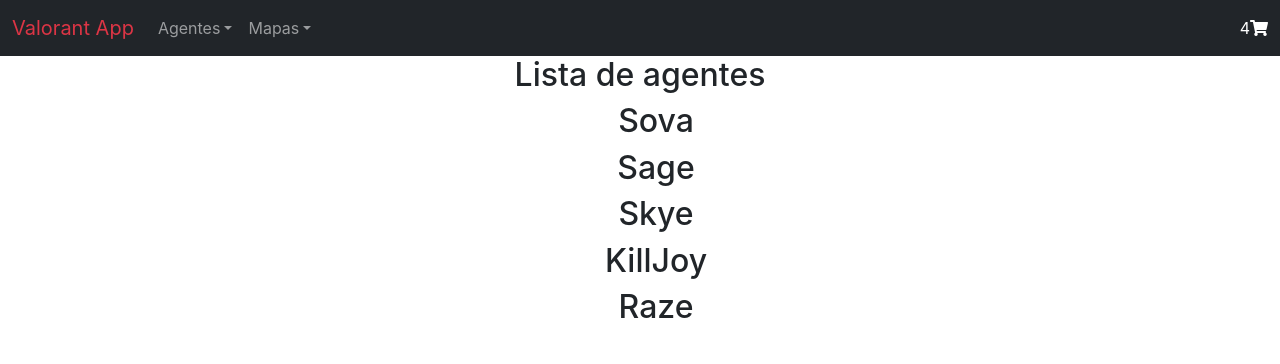
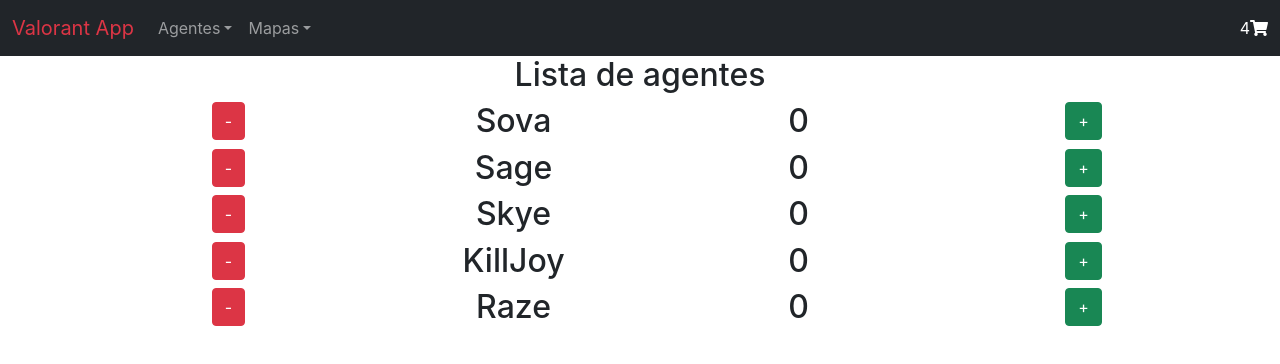
Before and after one commit to wachuleru/valorant_app, a React (Create React App) app: page / in a window 1280 px wide. Shown: the top 364 px of the page. Built offline with nearby package versions, Linux system fonts and the light colour scheme.

Commit message:
se agrega contador, se cambian componentas a funciones

```diff
--- a/src/components/Item.js
+++ b/src/components/Item.js
@@ -1,13 +1,14 @@
 import React from 'react'
 import Titulo from './Titulo';
 
-export default class Item extends React.Component {
-    render(){
-        return (
-            <div>
-                <Titulo texto={this.props.valor}/>
+
+
+function Item(props) {
+    return (
+        <div>
+                <Titulo texto={props.valor}/>
             </div>
-        )
+    )
+}
 
-    }
-}
+export default Item
--- a/src/components/ItemListContainer.js
+++ b/src/components/ItemListContainer.js
@@ -1,25 +1,38 @@
-import React from 'react'
+import React, {Component, useState} from 'react'
+import {render} from 'react-dom'
 import Item from './Item';
 import Titulo from './Titulo';
-export default class ItemListContainer extends React.Component {
-    constructor (props){
-        super(props);
-        this.state= {
-            agentes: ['Sova','Sage','Skye','KillJoy','Raze']
-        };
-    }
 
-    render() {
-        console.log(this.state.agentes);
-        const items=this.state.agentes.map(t  =>(
-            <Item valor={t} />
-        ));
-        console.log(items);
-        return (
-            <div>
-                <Titulo texto="Lista de agentes"/>
-                <ul>{items}</ul>
+function ItemListContainer() {
+    const [count, setCount]=useState(0);
+    const agentes= ['Sova','Sage','Skye','KillJoy','Raze'];
+    const items=agentes.map(t  =>(
+        <div className="container" key={"divContainer"+t}>
+            <div className="row" key={"divrow"+t}>
+                <div className="col" key={"divcol1"+t}>
+                    <button className="btn btn-danger" key={"buttonSub"+t} onClick={()=> setCount(count-1)}>-</button>
+                </div>
+                <div className="col">
+                    <Item valor={t} key={t} />
+                </div>
+                <div className="col">
+                    <Titulo texto={count}/>
+                </div>
+                <div className="col">
+                    <button className="btn btn-success" key={"buttonAdd"+t} onClick={()=> setCount(count+1)}>+</button>
+                </div>
             </div>
-        )
-    }
+
+
+
+        </div>
+    ));
+    return (
+        <div>
+            <Titulo texto="Lista de agentes"/>
+            <ul>  {items} </ul>
+        </div>
+    )
 }
+
+export default ItemListContainer
--- a/src/components/Titulo.js
+++ b/src/components/Titulo.js
@@ -1,16 +1,29 @@
-import React from 'react'
-export default class Titulo extends React.Component {
-    /* constructor (props){
+import React from 'react';
+
+function Titulo(props) {
+    return (
+        <div>
+
+            <h2>{props.texto}</h2>
+
+        </div>
+    )
+}
+
+export default Titulo
+
+
+/* export default class Titulo extends React.Component {
+    constructor (props){
         super(props)
 
     }
- */
+
     render() {
 
         return (
-            <>
-                <h2>{this.props.texto}</h2>
-            </>
+
         )
     }
 }
+ */
```
